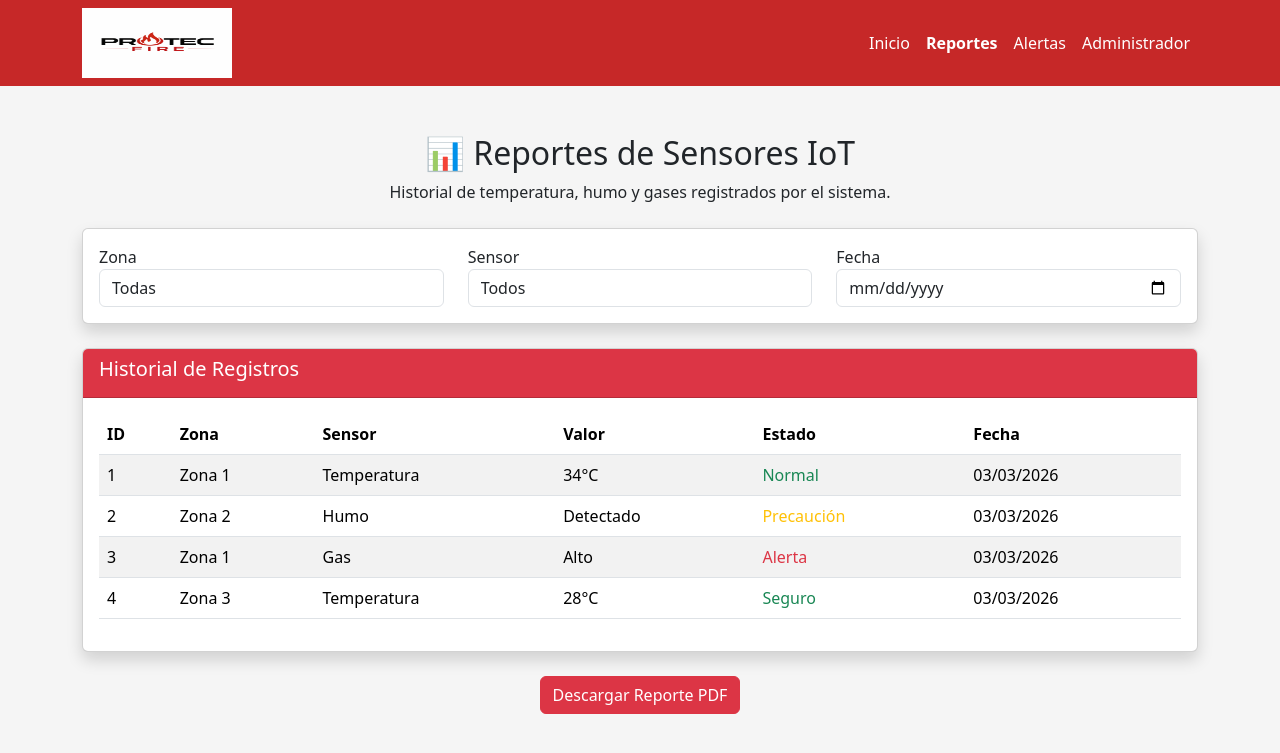
After one commit to AndreaNuci/ProtecFire, a PHP site: page /incendios/vista/reportes.php in a window 1280 px wide. The commit adds this page. Shown: the top 753 px of the page. Run offline with PHP 8.4, Linux system fonts and the light colour scheme.

Commit message:
Actualización del proyecto

```diff
--- /dev/null
+++ b/vista/reportes.php
@@ -0,0 +1,262 @@
+<?php session_start(); ?>
+<!DOCTYPE html>
+<html lang="es">
+
+<head>
+
+<meta charset="UTF-8">
+<meta name="viewport" content="width=device-width, initial-scale=1">
+
+<title>Reportes - ProtecFire</title>
+
+<link href="https://cdn.jsdelivr.net/npm/bootstrap@5.3.2/dist/css/bootstrap.min.css" rel="stylesheet">
+
+<link rel="stylesheet" href="css/index.css">
+
+</head>
+
+<body>
+
+
+<!-- NAVBAR (IGUAL AL INDEX) -->
+<nav class="navbar navbar-expand-lg navbar-custom">
+
+<div class="container">
+
+<img class="logo" src="img/logo.jpeg" alt="logo">
+
+<button class="navbar-toggler bg-light"
+type="button"
+data-bs-toggle="collapse"
+data-bs-target="#navbarNav">
+
+<span class="navbar-toggler-icon"></span>
+
+</button>
+
+<div class="collapse navbar-collapse" id="navbarNav">
+
+<ul class="navbar-nav ms-auto">
+
+<li class="nav-item">
+<a class="nav-link" href="../index.php">Inicio</a>
+</li>
+
+<li class="nav-item">
+<a class="nav-link text-warning fw-bold">Reportes</a>
+</li>
+
+<li class="nav-item">
+<a class="nav-link" href="#">Alertas</a>
+</li>
+
+<li class="nav-item">
+<a class="nav-link" href="admin.php">Administrador</a>
+</li>
+
+</ul>
+
+</div>
+
+</div>
+
+</nav>
+
+
+
+<!-- TITULO -->
+
+<div class="container mt-5 text-center">
+
+<h2>
+
+📊 Reportes de Sensores IoT
+
+</h2>
+
+<p>
+
+Historial de temperatura, humo y gases registrados por el sistema.
+
+</p>
+
+</div>
+
+
+
+<!-- FILTROS -->
+
+<div class="container mt-4">
+
+<div class="card shadow">
+
+<div class="card-body">
+
+<div class="row">
+
+<div class="col-md-4">
+
+<label>Zona</label>
+
+<select class="form-control">
+
+<option>Todas</option>
+<option>Zona 1</option>
+<option>Zona 2</option>
+<option>Zona 3</option>
+
+</select>
+
+</div>
+
+
+<div class="col-md-4">
+
+<label>Sensor</label>
+
+<select class="form-control">
+
+<option>Todos</option>
+<option>Temperatura</option>
+<option>Humo</option>
+<option>Gas</option>
+
+</select>
+
+</div>
+
+
+<div class="col-md-4">
+
+<label>Fecha</label>
+
+<input type="date" class="form-control">
+
+</div>
+
+</div>
+
+</div>
+
+</div>
+
+</div>
+
+
+
+<!-- TABLA REPORTES -->
+
+<div class="container mt-4">
+
+<div class="card shadow">
+
+<div class="card-header bg-danger text-white">
+
+<h5>
+
+Historial de Registros
+
+</h5>
+
+</div>
+
+<div class="card-body">
+
+<table class="table table-striped">
+
+<thead>
+
+<tr>
+
+<th>ID</th>
+<th>Zona</th>
+<th>Sensor</th>
+<th>Valor</th>
+<th>Estado</th>
+<th>Fecha</th>
+
+</tr>
+
+</thead>
+
+<tbody>
+
+<tr>
+
+<td>1</td>
+<td>Zona 1</td>
+<td>Temperatura</td>
+<td>34°C</td>
+<td class="text-success">Normal</td>
+<td>03/03/2026</td>
+
+</tr>
+
+
+<tr>
+
+<td>2</td>
+<td>Zona 2</td>
+<td>Humo</td>
+<td>Detectado</td>
+<td class="text-warning">Precaución</td>
+<td>03/03/2026</td>
+
+</tr>
+
+
+<tr>
+
+<td>3</td>
+<td>Zona 1</td>
+<td>Gas</td>
+<td>Alto</td>
+<td class="text-danger">Alerta</td>
+<td>03/03/2026</td>
+
+</tr>
+
+
+<tr>
+
+<td>4</td>
+<td>Zona 3</td>
+<td>Temperatura</td>
+<td>28°C</td>
+<td class="text-success">Seguro</td>
+<td>03/03/2026</td>
+
+</tr>
+
+
+</tbody>
+
+</table>
+
+</div>
+
+</div>
+
+</div>
+
+
+
+<!-- BOTON DESCARGA -->
+
+<div class="container mt-4 text-center">
+
+<button class="btn btn-danger">
+
+Descargar Reporte PDF
+
+</button>
+
+</div>
+
+
+
+<script src="https://cdn.jsdelivr.net/npm/bootstrap@5.3.2/dist/js/bootstrap.bundle.min.js"></script>
+
+</body>
+
+</html>
```
Also changed, not shown: vista/admin.php (+273 -4 lines).
